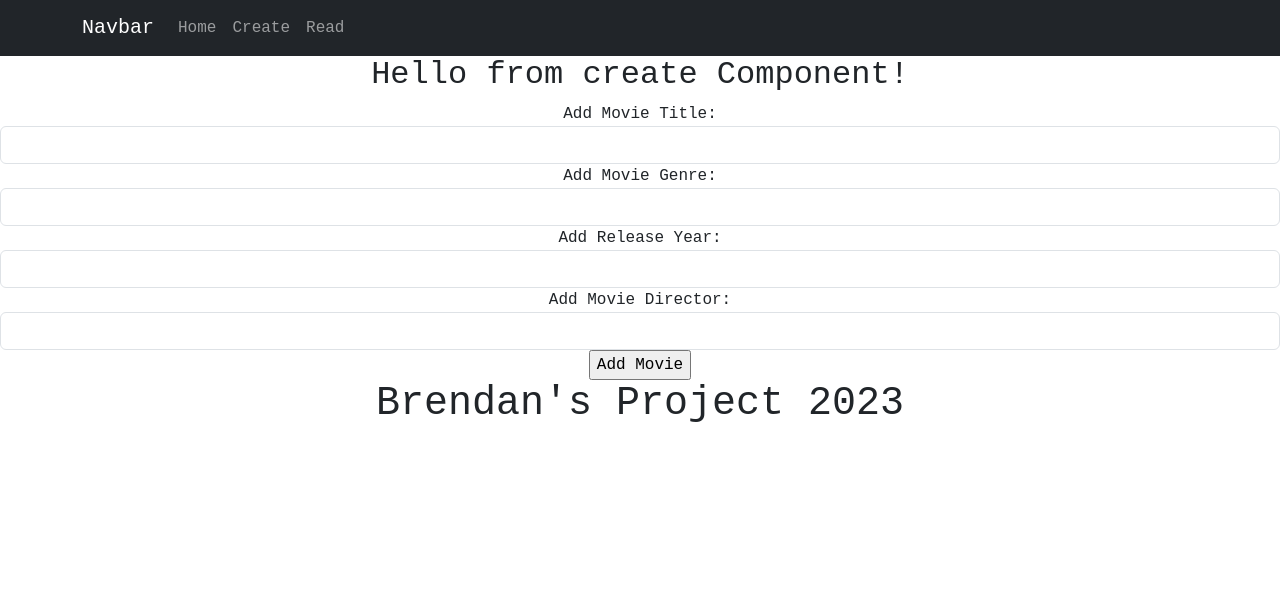
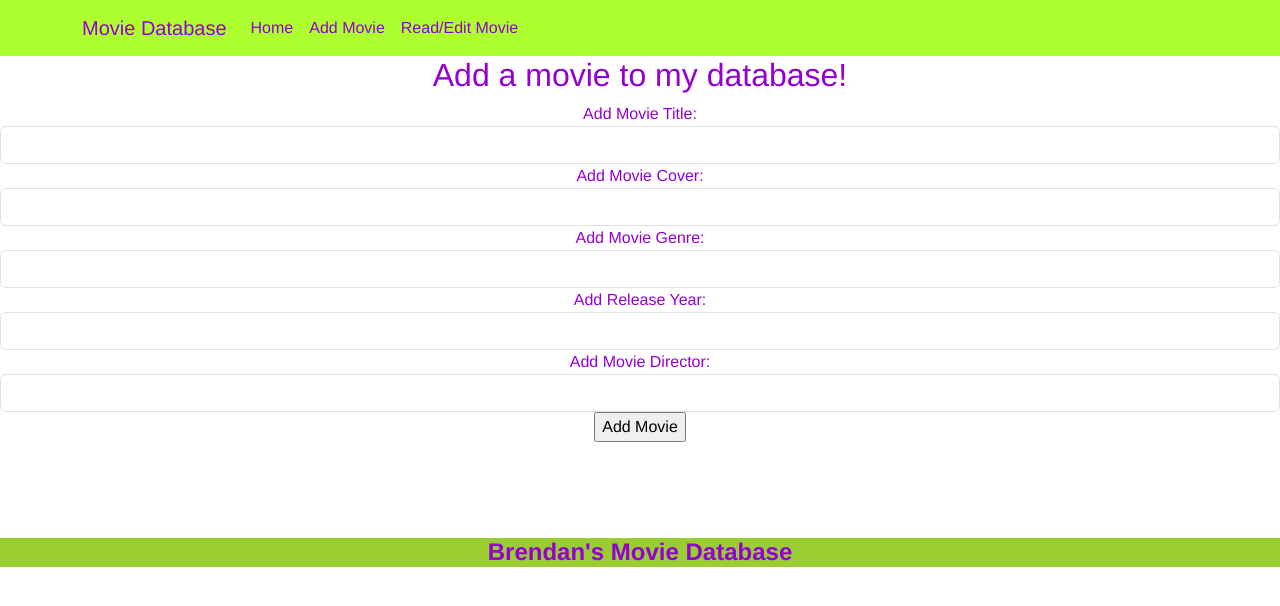
Before and after one commit to mcshanebrendan/my-app, a React (Create React App) app: page /create in a window 1280 px wide. Shown: the top 606 px of the page. Built offline with nearby package versions, Linux system fonts and the light colour scheme.

Commit message:
adding movie covers to my edit and create

```diff
--- a/src/App.css
+++ b/src/App.css
@@ -1,6 +1,7 @@
 .App {
-  font-family: 'Courier New', Courier, monospace;
+  font-family:'Franklin Gothic Medium', 'Arial Narrow', Arial, sans-serif;
   text-align: center;
+  color:darkviolet;
 }
 
 
--- a/src/App.js
+++ b/src/App.js
@@ -17,13 +17,13 @@ function App() {
   return (
     <BrowserRouter>
     <div className="App">
-       <Navbar bg="dark" data-bs-theme="dark">
+       <Navbar style={{backgroundColor:"greenyellow"}} >
         <Container>
-          <Navbar.Brand href="/">Navbar</Navbar.Brand>
+          <Navbar.Brand  style= {{color: "darkviolet"}} href="/">Movie Database</Navbar.Brand>
           <Nav className="me-auto">
-            <Nav.Link href="/">Home</Nav.Link>
-            <Nav.Link href="/create">Create</Nav.Link>
-            <Nav.Link href="/read">Read</Nav.Link>
+            <Nav.Link style= {{color: "darkviolet"}} href="/">Home</Nav.Link>
+            <Nav.Link style= {{color: "darkviolet"}}  href="/create">Add Movie</Nav.Link>
+            <Nav.Link style= {{color: "darkviolet"}}  href="/read">Read/Edit Movie</Nav.Link>
           </Nav>
         </Container>
       </Navbar>
@@ -33,7 +33,11 @@ function App() {
         <Route path='/create' element={<Create></Create>}></Route>
         <Route path='/edit/:id' element={<Edit></Edit>}></Route>
       </Routes>
-      <h1>Brendan's Project 2023</h1>
+      <br/>
+      <br/>
+      <br/>
+      <br/>
+      <h4 style={{backgroundColor: "yellowgreen"}}><b>Brendan's Movie Database</b></h4>
       {/* <Header></Header>
       <Content></Content>
       <Footer /> */}
--- a/src/components/create.js
+++ b/src/components/create.js
@@ -4,6 +4,7 @@ import axios from "axios";
 function Create() {
 
     const [title, setTitle] = useState('');
+    const [cover, setCover] = useState('');
     const [genre, setGenre] = useState('');
     const [releaseYear, setreleaseYear] = useState('');
     const [director, setDirector] = useState('');
@@ -18,6 +19,7 @@ function Create() {
 
         const movie = {
             title:title,
+            cover:cover,
             genre:genre,
             releaseYear:releaseYear,
             director:director
@@ -31,7 +33,7 @@ function Create() {
     // some comment
     return (
         <div>
-            <h2>Hello from create Component!</h2>
+            <h2>Add a movie to my database! </h2>
             <form onSubmit={handleSubmit}>
                 <div className="form-group">
                     <label>Add Movie Title: </label>
@@ -39,6 +41,14 @@ function Create() {
                         className="form-control"
                         value={title}
                         onChange={(e) => { setTitle(e.target.value) }}
+                    />
+                </div>
+                <div className="form-group">
+                    <label>Add Movie Cover: </label>
+                    <input type="text"
+                        className="form-control"
+                        value={cover}
+                        onChange={(e) => { setCover(e.target.value) }}
                     />
                 </div>
                 <div className="form-group">
--- a/src/components/edit.js
+++ b/src/components/edit.js
@@ -6,6 +6,7 @@ export default function Edit() {
     let {id} = useParams();
 
     const [title, setTitle] = useState('');
+    const [cover, setCover] = useState('');
     const [genre, setGenre] = useState('');
     const [releaseYear, setreleaseYear] = useState('');
     const [director, setDirector] = useState('');
@@ -18,6 +19,7 @@ export default function Edit() {
             axios.get('http://localhost:4000/api/movie/'+id)
             .then((response)=>{
                 setTitle(response.data.title);
+                setCover(response.data.cover);
                 setGenre(response.data.genre);
                 setreleaseYear(response.data.releaseYear);
                 setDirector(response.data.director)
@@ -35,6 +37,7 @@ export default function Edit() {
 
         const movie = {
             title:title,
+            cover:cover,
             genre:genre,
             releaseYear:releaseYear,
             director:director
@@ -59,6 +62,14 @@ export default function Edit() {
                         className="form-control"
                         value={title}
                         onChange={(e) => { setTitle(e.target.value) }}
+                    />
+                </div>
+                <div className="form-group">
+                    <label>Edit Movie Cover: </label>
+                    <input type="text"
+                        className="form-control"
+                        value={cover}
+                        onChange={(e) => { setCover(e.target.value) }}
                     />
                 </div>
                 <div className="form-group">
--- a/src/components/movieItem.js
+++ b/src/components/movieItem.js
@@ -14,6 +14,7 @@ function MovieItem(props) {
                 <Card.Header>{props.myMovie.title}</Card.Header>
                 <Card.Body>
                     <blockquote className="blockquote mb-0">
+                        <img src={props.myMovie.cover}></img>
                         <footer>
                             {props.myMovie.title
                             }
--- a/src/components/read.js
+++ b/src/components/read.js
@@ -40,7 +40,7 @@ function Read() {
 
     return (
         <div>
-            <h2>Hello from Read Component!</h2>
+            <h2>Read/Edit our Movie database!</h2>
             <Movies myMovies={data} ReloadData={Reload}></Movies>
         </div>
     );
```
Also changed, not shown: 1 other file (tests, documents, lock files or other folders).
